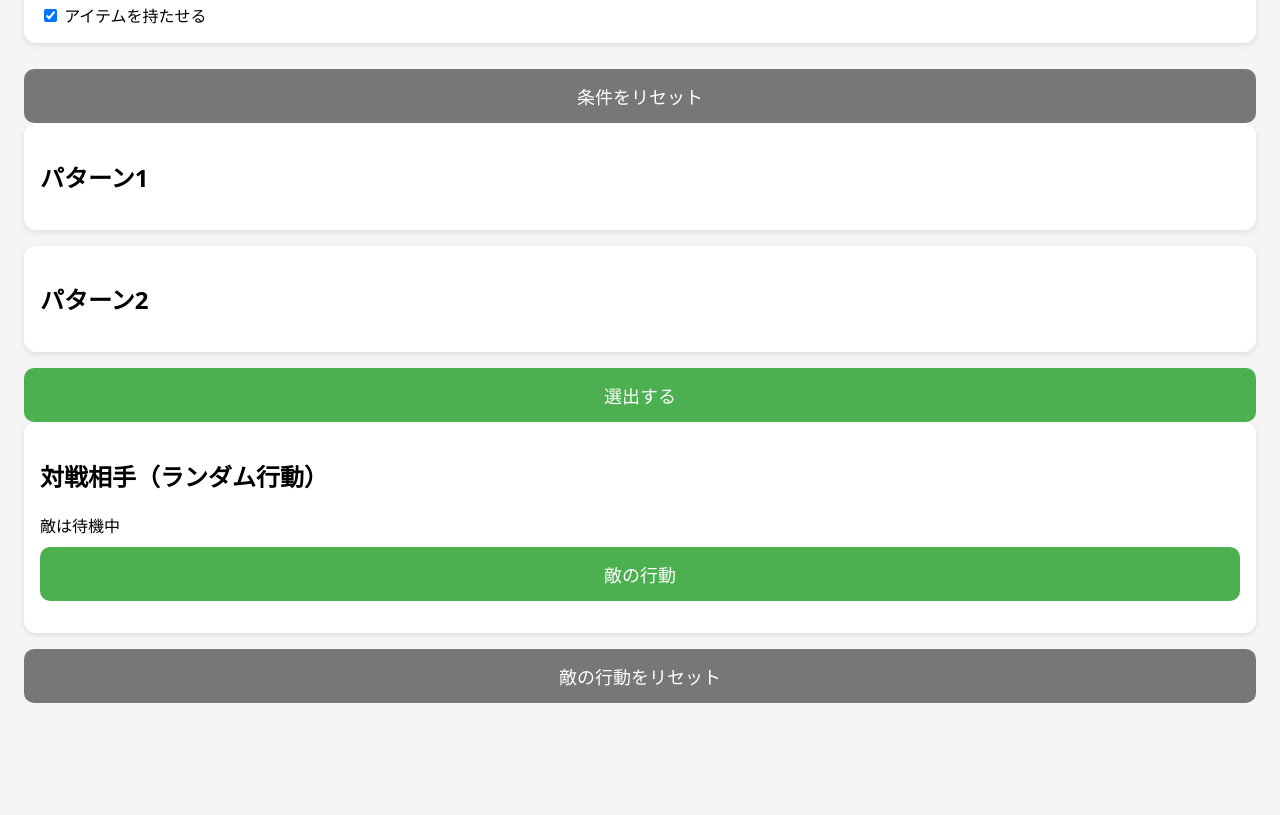
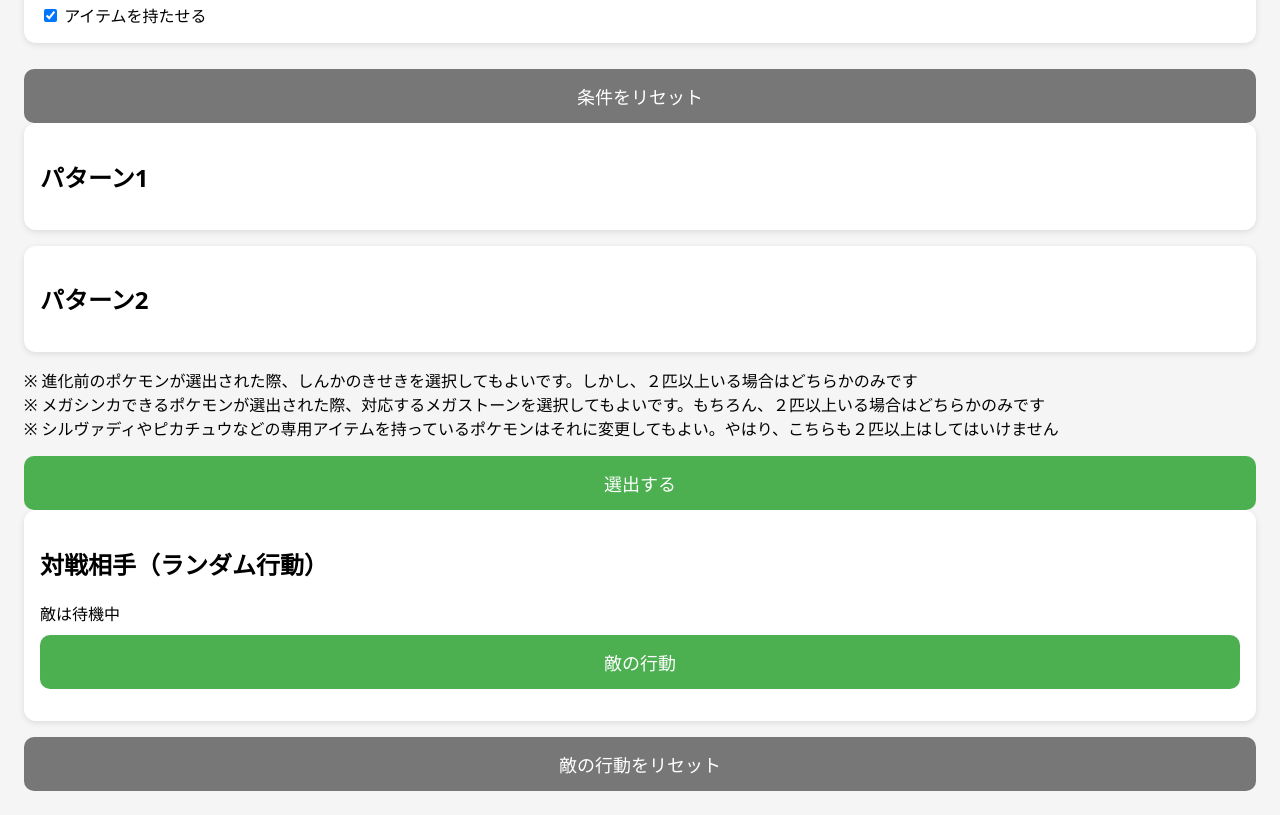
Before and after one commit to pokemon-selector/pokemon-team-generator, a plain HTML site: page index.html in a window 1280 px wide. Shown: the part 1483-2298 px from the top of the page. Before the commit the page ends 2210 px from the top, so only its background shows below. Drawn offline with Linux system fonts and the light colour scheme.

Commit message:
Add files via upload

```diff
--- a/index.html
+++ b/index.html
@@ -117,6 +117,13 @@
 <div class="box">
   <h2>パターン2</h2>
   <ul id="team2"></ul>
+</div>
+
+<div class="notice">
+  <p>
+    ※ 進化前のポケモンが選出された際、しんかのきせきを選択してもよいです。しかし、２匹以上いる場合はどちらかのみです<br>
+    ※ メガシンカできるポケモンが選出された際、対応するメガストーンを選択してもよいです。もちろん、２匹以上いる場合はどちらかのみです<br>
+    ※ シルヴァディやピカチュウなどの専用アイテムを持っているポケモンはそれに変更してもよい。やはり、こちらも２匹以上はしてはいけません  </p>
 </div>
 
 <button onclick="selectTeams()">選出する</button>
```
